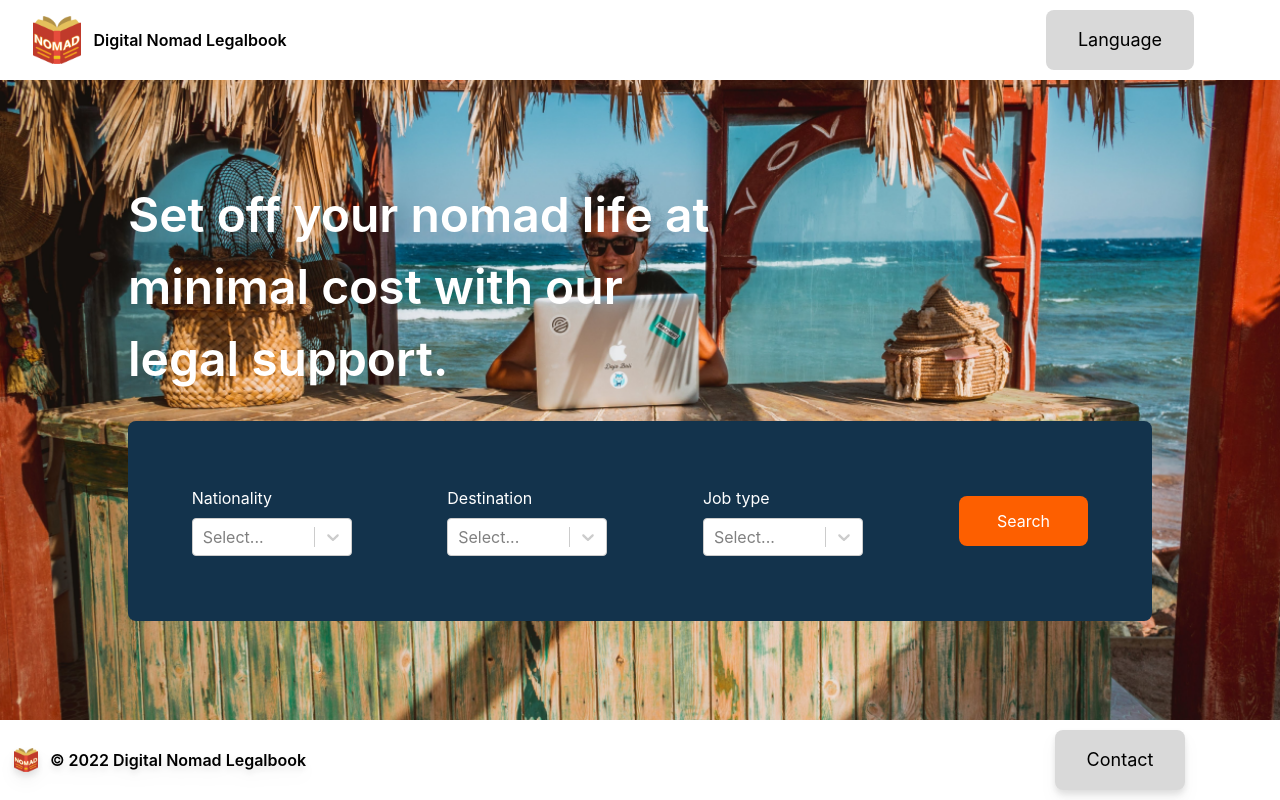
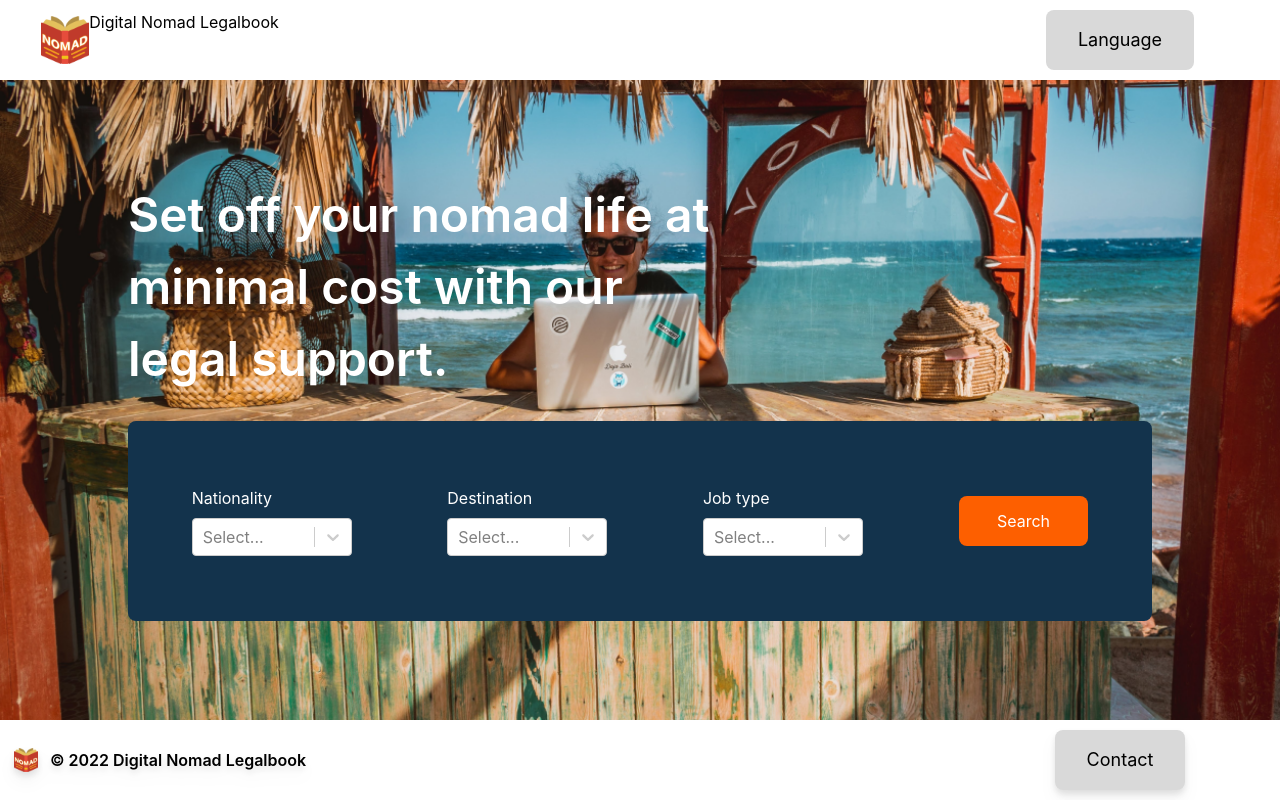
Before and after one commit to mharitsnf/digital-nomads-legalbook, a Next.js app: page / in a window 1280 px wide. Built offline with nearby package versions, Linux system fonts and the light colour scheme.

Commit message:
Fix link

```diff
--- a/components/navbar.js
+++ b/components/navbar.js
@@ -1,10 +1,12 @@
+import Link from 'next/link'
+
 export default function NavBar() {
 
     return (
         <div className="grid grid-cols-12 h-[10vh] w-full justify-items-center content-center shadow-lg">
             <div className="col-span-3 flex flex-row">
                 <img src='/bookLogo.png' alt="logo" className=" img-responsive h-[6vh] object-contain justify-center self-center" />
-                <a href="/" className="pl-3 self-center font-semibold text-[2vh]">Digital Nomad Legalbook</a>
+                <Link href="/" className="pl-3 self-center font-semibold text-[2vh]">Digital Nomad Legalbook</Link>
             </div>
             <div className="col-start-10 col-span-3">
                 <button className="bg-[#D9D9D9] py-[2vw] px-[2vh] lg:py-[1rem] lg:px-[2rem] rounded-lg text-[2vw] lg:text-lg">Language</button>
```
